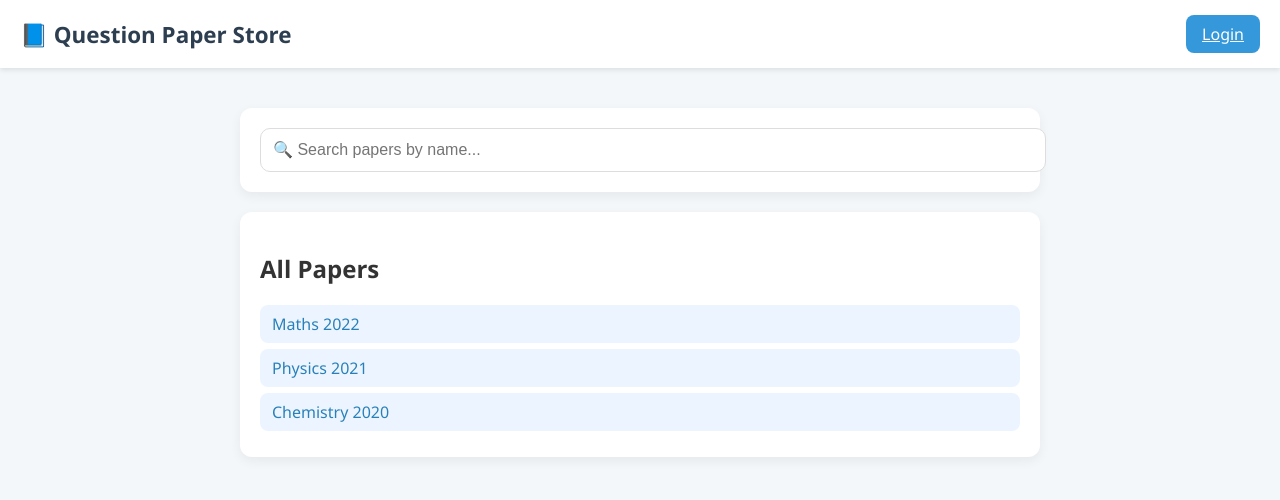
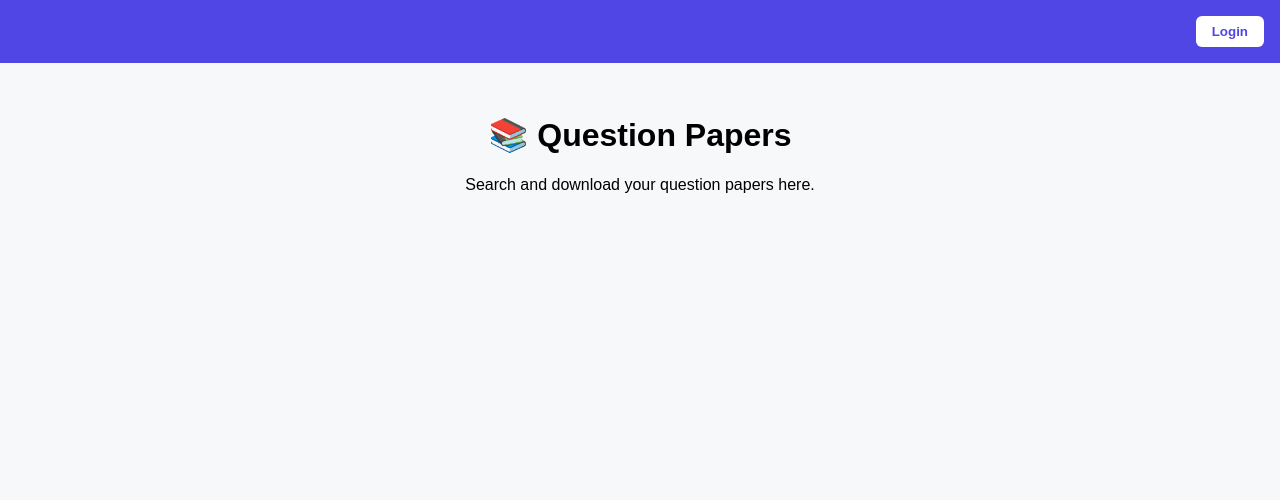
Before and after one commit to Anangivignesh/question_papers, a plain HTML site: page index.html in a window 1280 px wide. Drawn offline with Linux system fonts and the light colour scheme.

Commit message:
Update index.html

```diff
--- a/index.html
+++ b/index.html
@@ -1,60 +1,88 @@
 <!DOCTYPE html>
 <html lang="en">
 <head>
-  <meta charset="UTF-8">
-  <meta name="viewport" content="width=device-width, initial-scale=1.0">
-  <title>Question Paper Store</title>
-  <link rel="stylesheet" href="style.css">
+  <meta charset="UTF-8" />
+  <meta name="viewport" content="width=device-width, initial-scale=1.0" />
+  <title>Question Papers</title>
+  <script src="https://identity.netlify.com/v1/netlify-identity-widget.js"></script>
+  <style>
+    body {
+      font-family: Arial, sans-serif;
+      background: #f7f8fa;
+      margin: 0;
+      padding: 0;
+    }
+    header {
+      display: flex;
+      justify-content: flex-end;
+      padding: 1rem;
+      background: #4f46e5;
+      color: white;
+    }
+    button {
+      background: white;
+      color: #4f46e5;
+      border: none;
+      padding: 0.5rem 1rem;
+      border-radius: 6px;
+      cursor: pointer;
+      font-weight: bold;
+    }
+    button:hover {
+      background: #e0e7ff;
+    }
+    main {
+      text-align: center;
+      padding: 2rem;
+    }
+  </style>
 </head>
 <body>
-  <!-- Navbar -->
-  <div class="navbar">
-    <h1>📘 Question Paper Store</h1>
-    <a href="upload.html" class="btn">Login</a>
-  </div>
-
-  <div class="container">
-    <!-- Search -->
-    <div class="card search-bar">
-      <input type="text" id="searchInput" placeholder="🔍 Search papers by name..." onkeyup="searchPapers()">
-    </div>
-
-    <!-- Papers -->
-    <div class="card">
-      <h2>All Papers</h2>
-      <div id="fileList" class="file-list"></div>
-    </div>
-  </div>
+  <header>
+    <button id="loginBtn">Login</button>
+    <button id="logoutBtn" style="display: none;">Logout</button>
+  </header>
+  <main>
+    <h1>📚 Question Papers</h1>
+    <p>Search and download your question papers here.</p>
+    <p id="statusMsg"></p>
+  </main>
 
   <script>
-    // Example: Static list of PDFs in /papers folder
-    let papers = [
-      { name: "Maths 2022", url: "papers/maths_2022.pdf" },
-      { name: "Physics 2021", url: "papers/physics_2021.pdf" },
-      { name: "Chemistry 2020", url: "papers/chemistry_2020.pdf" }
-    ];
+    // Listen for login status changes
+    netlifyIdentity.on("init", user => {
+      if (user) {
+        document.getElementById("loginBtn").style.display = "none";
+        document.getElementById("logoutBtn").style.display = "inline-block";
+        document.getElementById("statusMsg").innerText =
+          "✅ Logged in as " + user.email;
+      }
+    });
 
-    function renderPapers() {
-      const list = document.getElementById('fileList');
-      list.innerHTML = "";
-      papers.forEach(file => {
-        const link = document.createElement("a");
-        link.href = file.url;
-        link.target = "_blank";
-        link.textContent = file.name;
-        list.appendChild(link);
-      });
-    }
+    // Show widget when clicking Login
+    document.getElementById("loginBtn").addEventListener("click", () => {
+      netlifyIdentity.open();
+    });
 
-    function searchPapers() {
-      const query = document.getElementById('searchInput').value.toLowerCase();
-      const links = document.querySelectorAll('.file-list a');
-      links.forEach(link => {
-        link.style.display = link.textContent.toLowerCase().includes(query) ? "block" : "none";
-      });
-    }
+    // Logout
+    document.getElementById("logoutBtn").addEventListener("click", () => {
+      netlifyIdentity.logout();
+    });
 
-    renderPapers();
+    // Update buttons on login/logout events
+    netlifyIdentity.on("login", user => {
+      document.getElementById("loginBtn").style.display = "none";
+      document.getElementById("logoutBtn").style.display = "inline-block";
+      document.getElementById("statusMsg").innerText =
+        "✅ Logged in as " + user.email;
+      netlifyIdentity.close();
+    });
+
+    netlifyIdentity.on("logout", () => {
+      document.getElementById("loginBtn").style.display = "inline-block";
+      document.getElementById("logoutBtn").style.display = "none";
+      document.getElementById("statusMsg").innerText = "❌ Logged out";
+    });
   </script>
 </body>
 </html>
```
